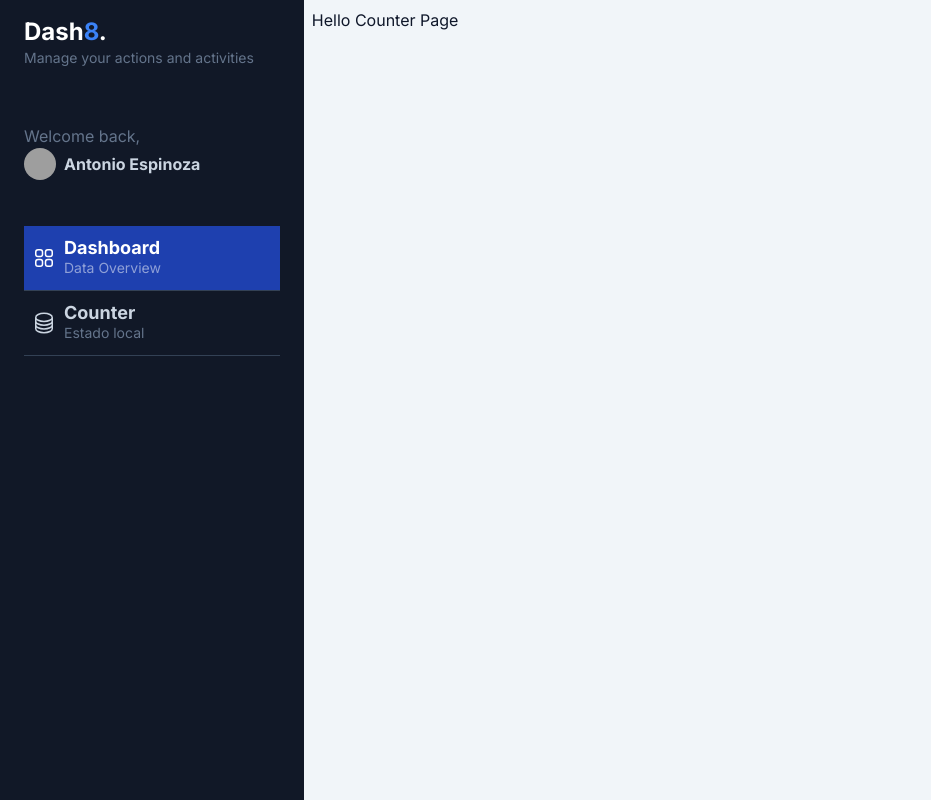
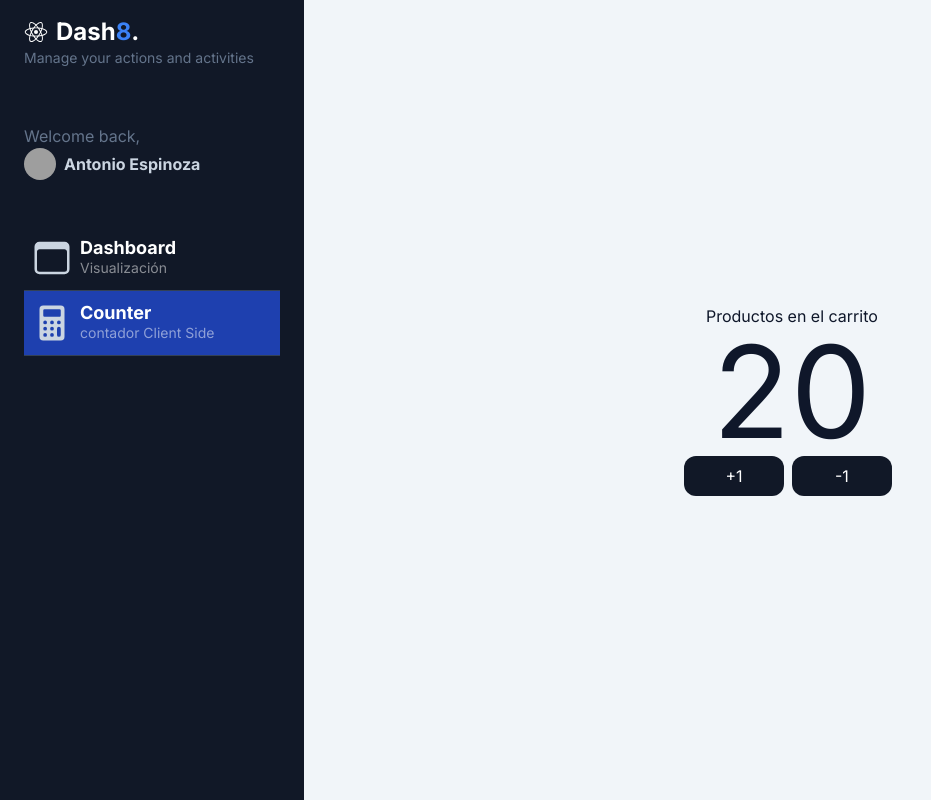
Before and after one commit to AntonioER9/my-dashboard, a Next.js app: page /dashboard/counter in a window 1280 px wide. Shown: the whole page, without its empty margins (0-931 px from the left). Built offline with nearby package versions, Linux system fonts and the light colour scheme; grey boxes are pictures that could not be loaded.

Commit message:
add counter and useState in our dashboard

```diff
--- a/src/app/components/Sidebar.tsx
+++ b/src/app/components/Sidebar.tsx
@@ -1,5 +1,22 @@
+import { SidebarMenuItem } from '@/app/components/SidebarMenuItem'
 import Image from 'next/image'
 import React from 'react'
+import { IoBrowsersOutline, IoCalculator, IoLogoReact } from 'react-icons/io5'
+
+const menuItems = [
+    {
+        path: '/dashboard/main',
+        icon: <IoBrowsersOutline size={40} />,
+        title: 'Dashboard',
+        subTitle: 'Visualización'
+    },
+    {
+        path: '/dashboard/counter',
+        icon: <IoCalculator size={40} />,
+        title: 'Counter',
+        subTitle: 'contador Client Side'
+    },
+]
 
 export const Sidebar = () => {
 
@@ -10,7 +27,11 @@ export const Sidebar = () => {
 
 
             <div id="logo" className="my-4 px-6">
-                <h1 className="text-lg md:text-2xl font-bold text-white">Dash<span className="text-blue-500">8</span>.</h1>
+                <h1 className="flex items-center text-lg md:text-2xl font-bold text-white">
+                    <IoLogoReact className='mr-2'/>
+                    <span>Dash</span>
+                    <span className="text-blue-500">8</span>.
+                </h1>
                 <p className="text-slate-500 text-sm">Manage your actions and activities</p>
             </div>
 
@@ -34,19 +55,15 @@ export const Sidebar = () => {
 
             <div id="nav" className="w-full px-6">
 
-                <a href="#" className="w-full px-2 inline-flex space-x-2 items-center border-b border-slate-700 py-3 bg-blue-800 hover:bg-white/5 transition ease-linear duration-150">
-                    <div>
-                        <svg xmlns="http://www.w3.org/2000/svg" fill="none" viewBox="0 0 24 24" strokeWidth="1.5" stroke="currentColor" className="w-6 h-6 text-white">
-                            <path strokeLinecap="round" strokeLinejoin="round" d="M3.75 6A2.25 2.25 0 016 3.75h2.25A2.25 2.25 0 0110.5 6v2.25a2.25 2.25 0 01-2.25 2.25H6a2.25 2.25 0 01-2.25-2.25V6zM3.75 15.75A2.25 2.25 0 016 13.5h2.25a2.25 2.25 0 012.25 2.25V18a2.25 2.25 0 01-2.25 2.25H6A2.25 2.25 0 013.75 18v-2.25zM13.5 6a2.25 2.25 0 012.25-2.25H18A2.25 2.25 0 0120.25 6v2.25A2.25 2.25 0 0118 10.5h-2.25a2.25 2.25 0 01-2.25-2.25V6zM13.5 15.75a2.25 2.25 0 012.25-2.25H18a2.25 2.25 0 012.25 2.25V18A2.25 2.25 0 0118 20.25h-2.25A2.25 2.25 0 0113.5 18v-2.25z" />
-                        </svg>
-
-                    </div>
-                    <div className="flex flex-col">
-                        <span className="text-lg font-bold leading-5 text-white">Dashboard</span>
-                        <span className="text-sm text-white/50 hidden md:block">Data Overview</span>
-                    </div>
-                </a>
-
+                {
+                    menuItems.map( item => (
+                        <SidebarMenuItem
+                            {...item}
+                            key={item.path}
+                        />
+                    ))
+                }
+{/*
                 <a href="#" className="w-full px-2 inline-flex space-x-2 items-center border-b border-slate-700 py-3 hover:bg-white/5 transition ease-linear duration-150">
                     <div>
                         <svg xmlns="http://www.w3.org/2000/svg" fill="none" viewBox="0 0 24 24" strokeWidth="1.5" stroke="currentColor" className="w-6 h-6">
@@ -57,7 +74,7 @@ export const Sidebar = () => {
                         <span className="text-lg text-slate-300 font-bold leading-5">Counter</span>
                         <span className="text-sm text-slate-500 hidden md:block">Estado local</span>
                     </div>
-                </a>
+                </a> */}
 
             </div>
         </div>
--- /dev/null
+++ b/src/app/components/SidebarMenuItem.tsx
@@ -0,0 +1,36 @@
+'use client';
+
+import Link from "next/link";
+import { usePathname } from "next/navigation";
+
+interface Props {
+    path: string;
+    icon: JSX.Element;
+    title: string;
+    subTitle: string;
+}
+
+export const SidebarMenuItem = ({ path, icon, title, subTitle }: Props) => {
+
+    const currenPath = usePathname();
+
+    return (
+        <Link
+            href={path}
+            className={`
+            w-full px-2 inline-flex space-x-2 items-center border-b border-slate-700 py-3 hover:bg-white/5 transition ease-linear duration-150
+            ${currenPath === path ? 'bg-blue-800' : ''}
+            `}>
+            <div>
+                <div>
+                    {icon}
+                </div>
+
+            </div>
+            <div className="flex flex-col">
+                <span className="text-lg font-bold leading-5 text-white">{title}</span>
+                <span className="text-sm text-white/50 hidden md:block">{subTitle}</span>
+            </div>
+        </Link>
+    )
+}
--- a/src/app/dashboard/counter/page.tsx
+++ b/src/app/dashboard/counter/page.tsx
@@ -1,8 +1,18 @@
+import { CartCounter } from "@/app/shopping-cart";
+
+
+export const metadata = {
+  title: 'Shopping Cart',
+  description: 'Un simple contador'
+}
+
 //prc functional component
 export default function CounterPage() {
+
   return (
-    <div>
-      <h1>Hello Counter Page</h1>
+    <div className="flex flex-col items-center justify-center w-full h-full">
+      <span>Productos en el carrito</span>
+      <CartCounter value={20}/>
     </div>
   );
 }
--- /dev/null
+++ b/src/app/dashboard/main/page.tsx
@@ -0,0 +1,8 @@
+
+export default function MainPage() {
+  return (
+    <div>
+      <h1>Hello Page</h1>
+    </div>
+  );
+}
--- a/src/app/page.tsx
+++ b/src/app/page.tsx
@@ -4,7 +4,7 @@ import { redirect } from "next/navigation";
 export default function Home() {
 
 
-  redirect('/dashboard/counter');
+  redirect('/dashboard/main');
 
   return (
     <>
--- /dev/null
+++ b/src/app/shopping-cart/components/CartCounter.tsx
@@ -0,0 +1,31 @@
+'use client';
+import { useState } from "react"
+
+interface Props {
+    value?: number;
+}
+
+export const CartCounter = ({value = 0}: Props) => {
+
+    const [count, setCount] = useState(value);
+
+    return (
+        <>
+            <span className="text-9xl">{count}</span>
+
+            <div className="flex">
+                <button
+                onClick={() => setCount(count + 1)}
+                className="flex items-center justify-center p-2 rounded-xl bg-gray-900 text-white hover:bg-gray-600 transition-all w-[100px] mr-2">
+                +1
+                </button>
+
+                <button
+                onClick={() => setCount(count - 1)}
+                className="flex items-center justify-center p-2 rounded-xl bg-gray-900 text-white hover:bg-gray-600 transition-all w-[100px] mr-2">
+                -1
+                </button>
+            </div>
+        </>
+    )
+}
--- /dev/null
+++ b/src/app/shopping-cart/index.ts
@@ -0,0 +1 @@
+export {CartCounter} from './components/CartCounter';
```
Also changed, not shown: package.json (+5 -4 lines), src/app/dashboard/layout.tsx (renamed from src/app/dashboard/counter/layout.tsx), 1 other file (tests, documents, lock files or other folders).
